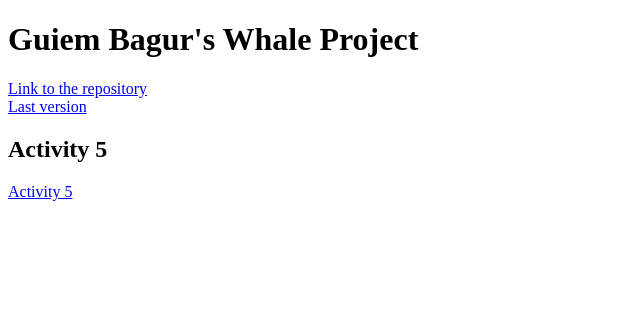
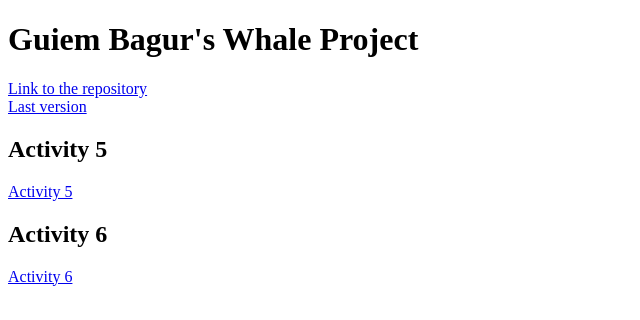
Before and after one commit to GuillemBagur/diw-whale-project, a plain HTML site: page index.html in a window 1280 px wide. Shown: the whole page, without its empty margins (0-640 px from the left). Drawn offline with Linux system fonts and the light colour scheme.

Commit message:
update docs to handle ex6

```diff
--- a/index.html
+++ b/index.html
@@ -17,6 +17,9 @@
 
     <h2>Activity 5</h2>
     <a href="/diw-whale-project/ud1/act5/index.html">Activity 5</a>
+
+    <h2>Activity 6</h2>
+    <a href="/diw-whale-project/ud1/act6/index.html">Activity 6</a>
 </body>
 
 </html>
```
Also changed, not shown: last-version.html (+2 -2 lines).
